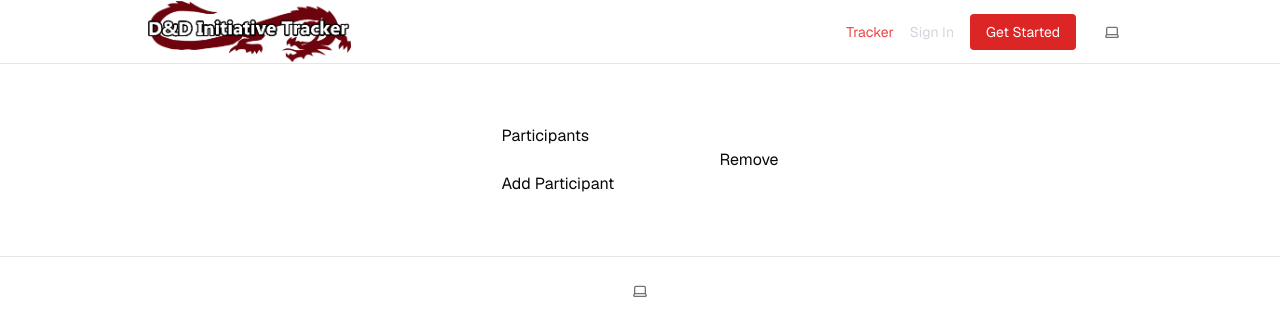
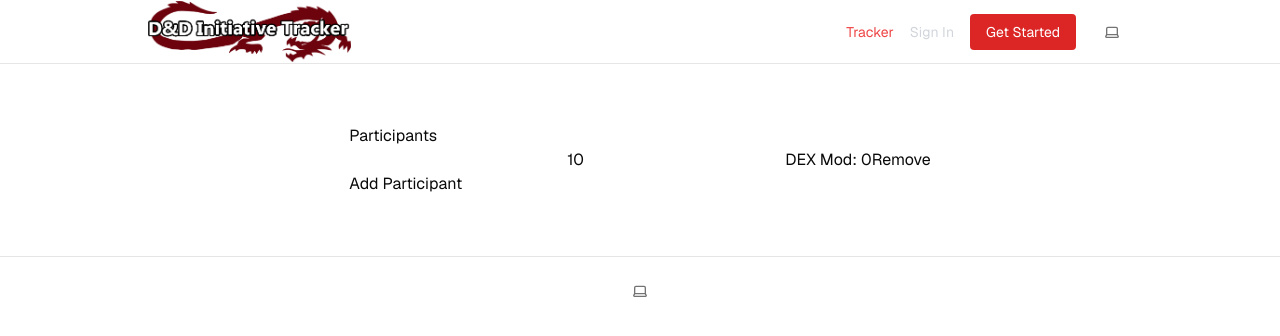
Before and after one commit to rakenduste-programmeerimine-2024/initiative-tracker, a Next.js app: page /participants in a window 1280 px wide. Shown: the top 336 px of the page. Built offline with nearby package versions, Linux system fonts and the light colour scheme; no server answers.

Commit message:
feat: add dexterity and modifier calculation

```diff
--- a/components/participants.tsx
+++ b/components/participants.tsx
@@ -4,11 +4,13 @@ import { useState } from "react";
 
 export default function Participants() {
   const [participants, setParticipants] = useState([
-    { name: "" },
+    { name: "", dexterity: 10, dexModifier: 0 },
   ]);
 
+  const calculateDexModifier = (dexterity: number) => Math.floor((dexterity - 10) / 2);
+
   const addParticipant = () => {
-    setParticipants([...participants, { name: "" }]);
+    setParticipants([...participants, { name: "", dexterity: 10, dexModifier: 0 }]);
   };
 
   const removeParticipant = (index: number) => {
@@ -32,6 +34,21 @@ export default function Participants() {
                 )
               }
             />
+            <input
+              type="number"
+              value={participant.dexterity}
+              onChange={(e) => {
+                const dexterity = Number(e.target.value);
+                setParticipants((prev) =>
+                  prev.map((p, i) =>
+                    i === index
+                      ? { ...p, dexterity, dexModifier: calculateDexModifier(dexterity) }
+                      : p
+                  )
+                );
+              }}
+            />
+            <span>DEX Mod: {participant.dexModifier}</span>
             <button onClick={() => removeParticipant(index)}>Remove</button>
           </li>
         ))}
```
